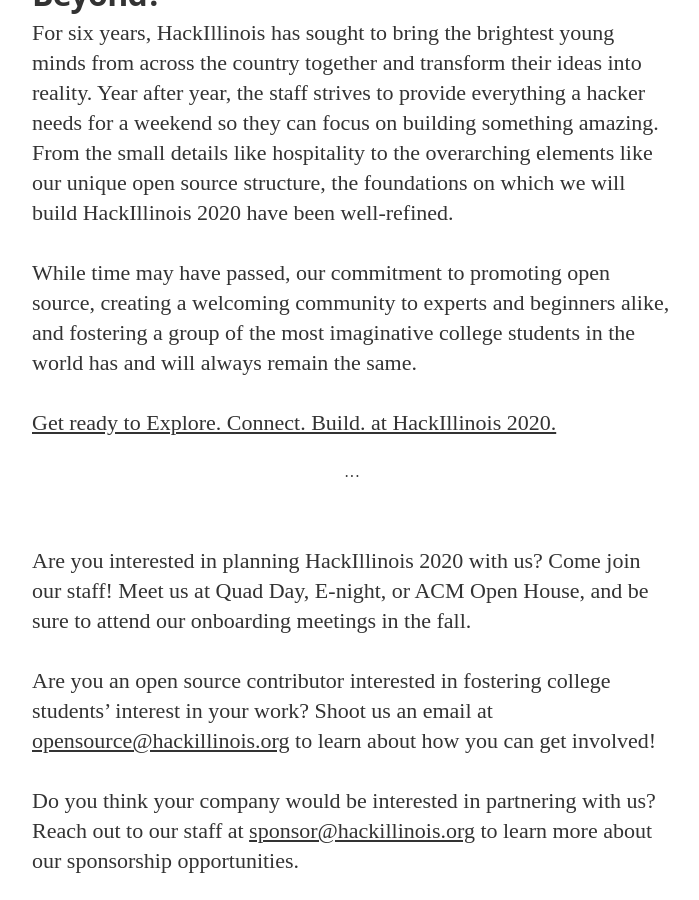
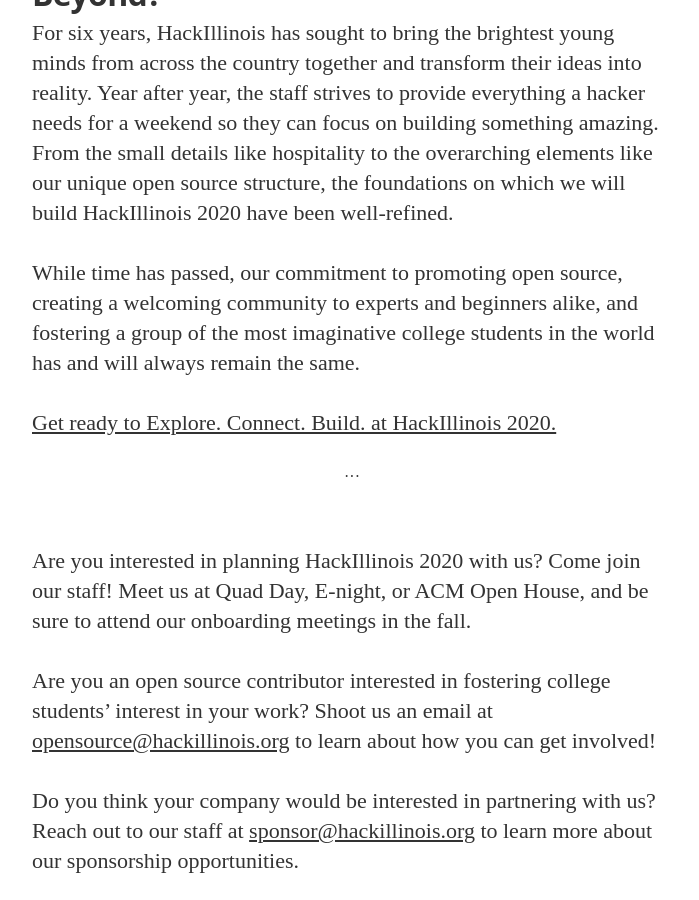
Before and after one commit to HackIllinois/blog, a Jekyll site: the page built from _posts/2019-07-24-hackillinois-a-journey.md, in a window 1280 px wide and 900 px high, scrolled down 12697 px. Shown: the whole window, without its empty margins (288-987 px from the left). Built offline with Jekyll 4.4.1, drawn with Linux system fonts in a browser that asks for light colours; nearby versions of some CDN libraries; some web fonts are replaced.

Commit message:
Fixes phrasing mistake in last section

```diff
--- a/_posts/2019-07-24-hackillinois-a-journey.md
+++ b/_posts/2019-07-24-hackillinois-a-journey.md
@@ -99,7 +99,7 @@
 
 For six years, HackIllinois has sought to bring the brightest young minds from across the country together and transform their ideas into reality. Year after year, the staff strives to provide everything a hacker needs for a weekend so they can focus on building something amazing. From the small details like hospitality to the overarching elements like our unique open source structure, the foundations on which we will build HackIllinois 2020 have been well-refined.
 
-While time may have passed, our commitment to promoting open source, creating a welcoming community to experts and beginners alike, and fostering a group of the most imaginative college students in the world has and will always remain the same.
+While time has passed, our commitment to promoting open source, creating a welcoming community to experts and beginners alike, and fostering a group of the most imaginative college students in the world has and will always remain the same.
 
 [Get ready to Explore. Connect. Build. at HackIllinois 2020.](https://www.hackillinois.org)
 
```
